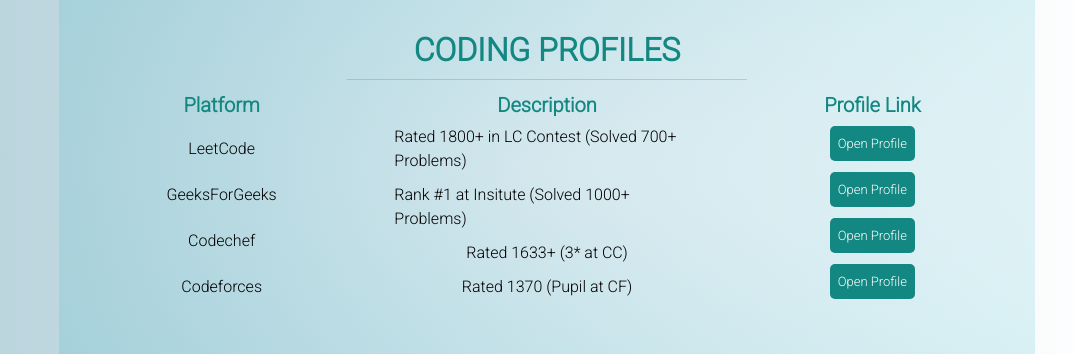
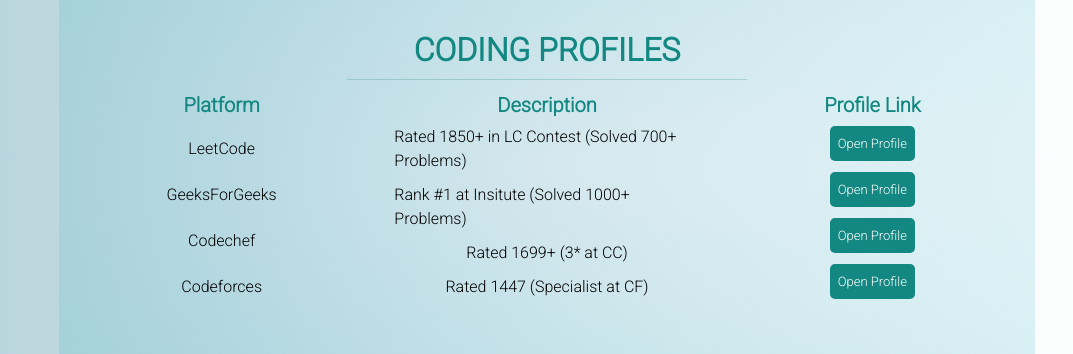
Before and after one commit to krishna6431/my-portfolio-website, a React (Create React App) app in the folder frontend/: page / in a window 1280 px wide. Shown: the part 4420-4774 px from the top of the page, without its empty margins (163-1236 px from the left). Built offline with nearby package versions, Linux system fonts and the light colour scheme.

Commit message:
updated resume and coding profiles

```diff
--- a/frontend/src/pages/Coding/Coding.js
+++ b/frontend/src/pages/Coding/Coding.js
@@ -21,13 +21,13 @@
             <div className="col">
               <div className="title">Description</div>
               <div className="element">
-                Rated 1800+ in LC Contest (Solved 700+ Problems)
+                Rated 1850+ in LC Contest (Solved 700+ Problems)
               </div>
               <div className="element">
                 Rank #1 at Insitute (Solved 1000+ Problems)
               </div>
-              <div className="element">Rated 1633+ (3* at CC)</div>
-              <div className="element">Rated 1370 (Pupil at CF)</div>
+              <div className="element">Rated 1699+ (3* at CC)</div>
+              <div className="element">Rated 1447 (Specialist at CF)</div>
             </div>
             <div className="col">
               <div className="title">Profile Link</div>
```
Also changed, not shown: 1 other file (tests, documents, lock files or other folders).
